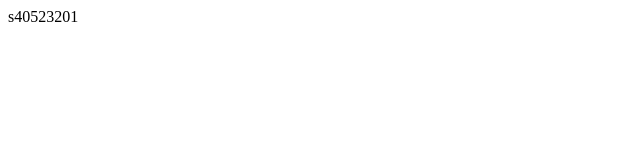
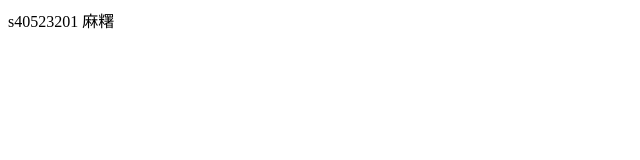
Before and after one commit to s40523201/s40523201.github.io, a plain HTML site: page index.html in a window 1280 px wide. Shown: the full height of the page, 0-640 px from the left. Drawn offline with Linux system fonts and the light colour scheme.

Commit message:
Update index.html

```diff
--- a/index.html
+++ b/index.html
@@ -5,6 +5,6 @@
 	</head>
 
 	<body>
-	s40523201
+	s40523201 麻糬
 	</body>
 </html>
```
